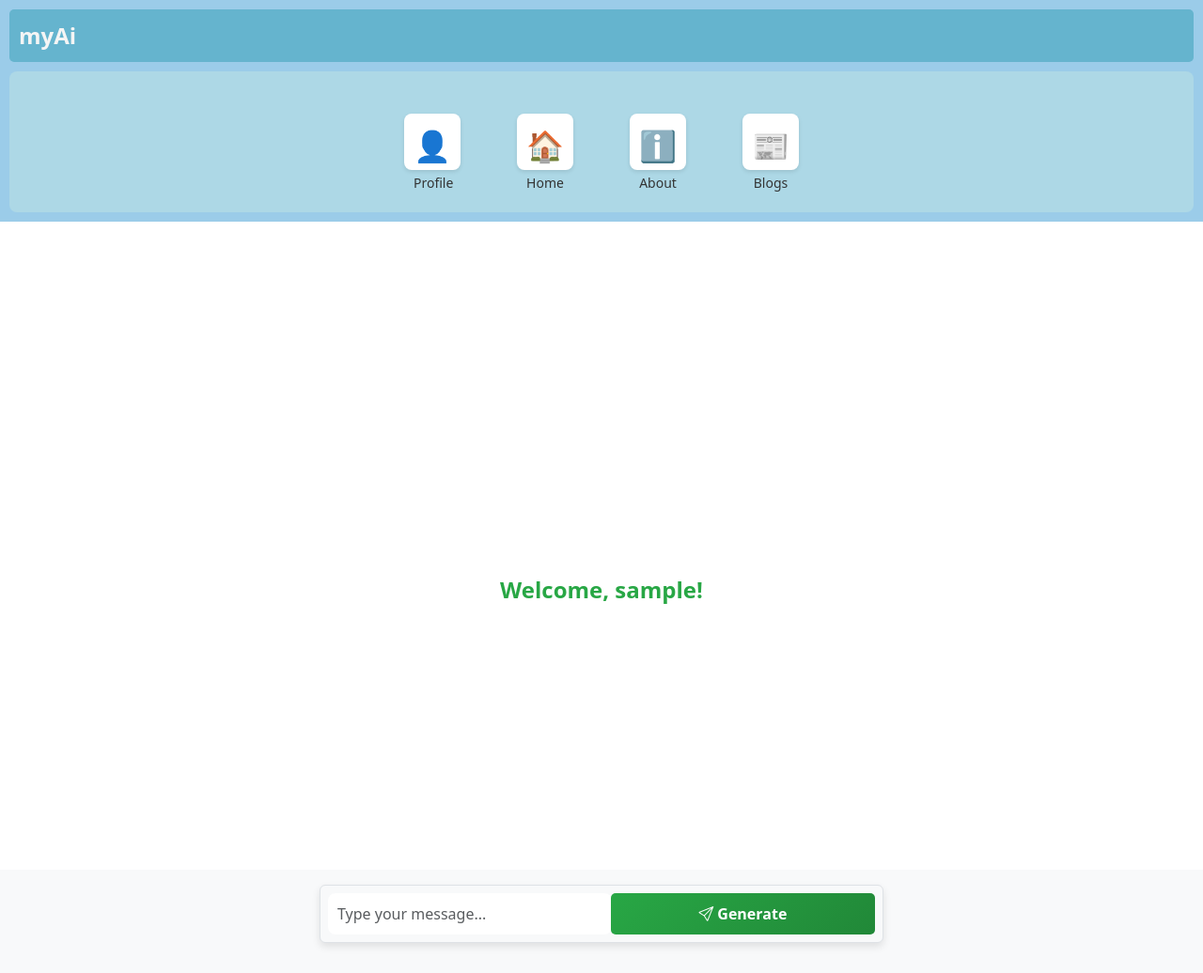
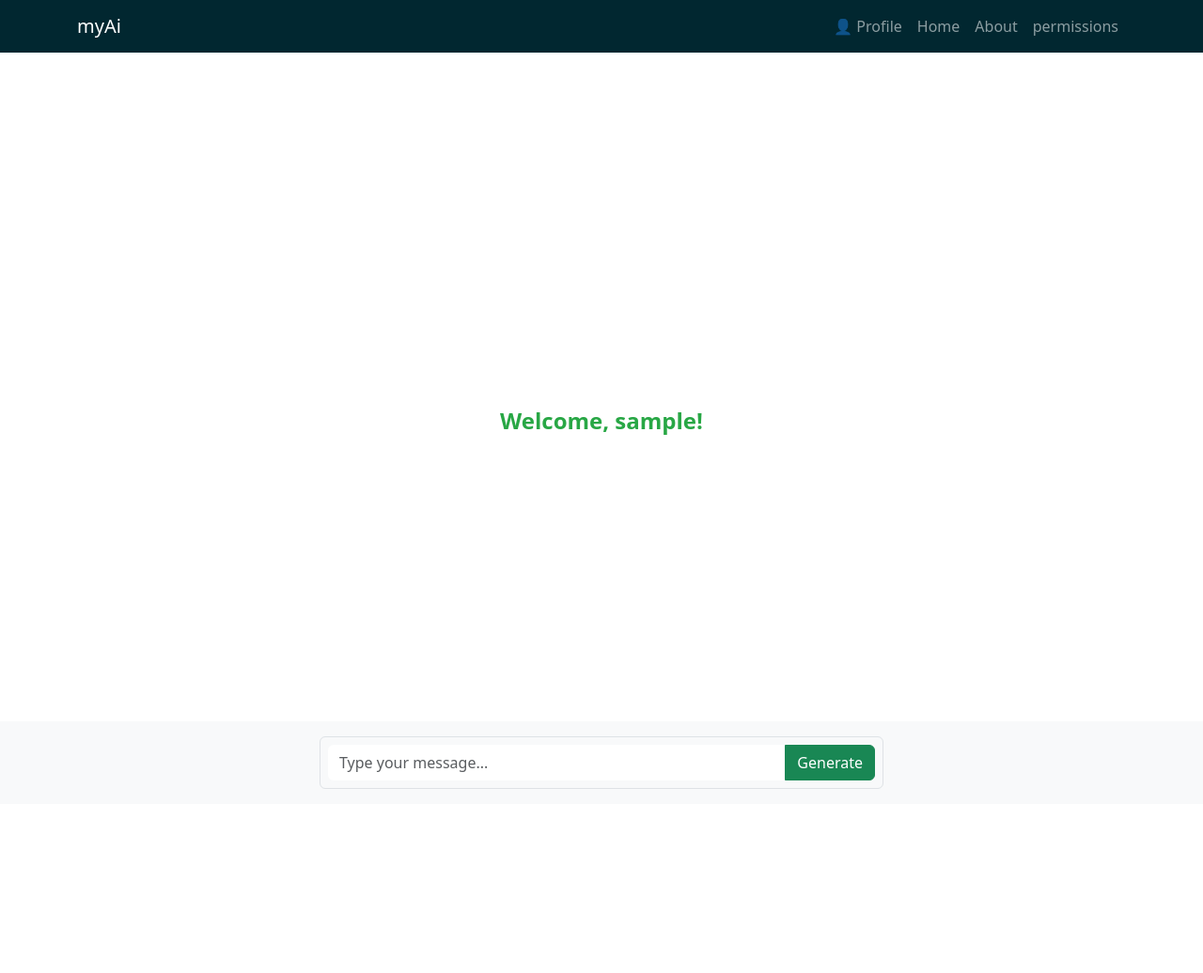
Before and after one commit to praneeth4040/Adjunct, a React (Vite) app in the folder client/: page /home in a window 1280 px wide. Shown: the whole page at 94% size. After the commit the page ends 856 px from the top, so only its background shows below. Built offline with nearby package versions, Linux system fonts and the light colour scheme; sample sign-in values are in the browser's storage.

Commit message:
some updates

```diff
--- a/client/src/components/home.jsx
+++ b/client/src/components/home.jsx
@@ -2,15 +2,14 @@ import React, { useEffect, useState, useRef } from 'react';
 import { useLocation } from 'react-router-dom';
 import axios from 'axios';
 
+
 function Home() {
   const location = useLocation();
   const [name, setName] = useState(localStorage.getItem('userName') || 'Guest');
-
   const [userPrompt, setUserPrompt] = useState('');
   const [chatMessages, setChatMessages] = useState([]); // To store chat messages
   const [hasInteracted, setHasInteracted] = useState(false); // To track if user clicked the generate button
   const chatContainerRef = useRef(null); // Reference to the chat container for auto-scrolling
-
 
   useEffect(() => {
     const token = localStorage.getItem('authToken');
@@ -28,7 +27,7 @@ function Home() {
   }, [location.state?.userName]);
 
   useEffect(() => {
-    // Scroll to the bottom of chat container whenever new message is added
+    // Scroll to the bottom of chat container whenever a new message is added
     if (chatContainerRef.current) {
       chatContainerRef.current.scrollTop = chatContainerRef.current.scrollHeight;
     }
@@ -36,43 +35,77 @@ function Home() {
 
   const handleSubmit = async (e) => {
     e.preventDefault();
-
-    // Mark that the user clicked the "Generate" button
     setHasInteracted(true);
 
     // Add the user's input as a message in the chat (on the right)
     const newChatMessages = [
       ...chatMessages,
-      { type: 'user', content: ` ${userPrompt}` },
+      { id: Date.now(), type: 'user', content: userPrompt, isEditable: false },
     ];
     setChatMessages(newChatMessages);
-    console.log(userPrompt)
+
     try {
       const token = localStorage.getItem('authToken');
-      const response = await axios.post('http://localhost:3000/askAi',{ userPrompt},{headers:{'Authorization':`Bearer ${token}`}} );
+      const response = await axios.post(
+        'http://localhost:3000/askAi',
+        { userPrompt },
+        { headers: { Authorization: `Bearer ${token}` } }
+      );
 
       // Add the AI-generated result to the chat (on the left)
       const generatedContent = response.data.generatedPrompt || 'No content generated.';
-      console.log(generatedContent)
-      setChatMessages([ ...newChatMessages, { type: 'ai', content: generatedContent } ]);
-
+      setChatMessages([
+        ...newChatMessages,
+        { id: Date.now(), type: 'ai', content: generatedContent, isEditable: false },
+      ]);
 
       setUserPrompt('');
     } catch (error) {
       console.error('Error generating message:', error);
-      setChatMessages([ ...newChatMessages, { type: 'ai', content: 'An error occurred. Please try again.' } ]);
+      setChatMessages([
+        ...newChatMessages,
+        { id: Date.now(), type: 'ai', content: 'An error occurred. Please try again.', isEditable: false },
+      ]);
     }
+  };
+
+  const handleEdit = (id) => {
+    setChatMessages((prevMessages) =>
+      prevMessages.map((message) =>
+        message.id === id ? { ...message, isEditable: true } : message
+      )
+    );
+  };
+
+  const handleSave = (id, newContent) => {
+    setChatMessages((prevMessages) =>
+      prevMessages.map((message) =>
+        message.id === id ? { ...message, content: newContent, isEditable: false } : message
+      )
+    );
+  };
+
+  const handleSend = (id) => {
+    const messageToSend = chatMessages.find((message) => message.id === id);
+    if (messageToSend) {
+    const response=axios.post("http://localhost:3000/sendmail",messageToSend.content)
+      // Add your API call for sending the message here
+    }
+  };
+
+  // Check if the prompt is related to sending an email
+  const isEmailPrompt = (prompt) => {
+    return prompt.toLowerCase().includes('send an email') || prompt.toLowerCase().includes('write an email');
   };
 
   return (
     <>
+      <div className="d-flex flex-column justify-content-between" style={{ height: '100vh', position: 'relative' }}>
+        {/* Welcome message */}
+        {!hasInteracted && (
           <div
-        className="d-flex flex-column justify-content-between"
-        style={{ height: '100vh', position: 'relative' }}
-      >
-        {/* Show Welcome message if user hasn't interacted yet */}
-        {!hasInteracted ? (
-          <div className="d-flex justify-content-center align-items-center" style={{
+            className="d-flex justify-content-center align-items-center"
+            style={{
               position: 'absolute',
               top: '50%',
               left: '50%',
@@ -80,65 +113,77 @@ function Home() {
               fontSize: '24px',
               fontWeight: 'bold',
               color: '#28a745',
-          }}>
+            }}
+          >
             <p>Welcome, {name}!</p>
           </div>
-        ) : (
+        )}
+
+        {/* Chat section */}
+        {hasInteracted && (
           <div
             ref={chatContainerRef}
             className="container"
             style={{
               maxHeight: '80vh',
               overflowY: 'auto',
-              marginBottom: '80px', // To give space for the input area
+              marginBottom: '80px',
               padding: '10px',
               display: 'flex',
-              flexDirection: 'column', // Ensure new messages appear at the bottom in correct sequence
+              flexDirection: 'column',
             }}
           >
-            {chatMessages.map((message, index) => (
+            {chatMessages.map((message) => (
               <div
-                key={index}
+                key={message.id}
                 className={`mb-3 ${message.type === 'user' ? 'text-left' : 'text-right'}`}
                 style={{
                   backgroundColor: message.type === 'user' ? '#d1e7dd' : '#f1f1f1',
                   borderRadius: '10px',
                   padding: '10px',
-                  maxWidth: message.type === 'user' ? '70%' : '80%', // Different max-width based on message type
+                  maxWidth: '80%',
                   margin: '5px 0',
                   wordWrap: 'break-word',
                   whiteSpace: 'pre-wrap',
                 }}
               >
-                {message.content}
+                {message.isEditable ? (
+                  <textarea
+                    className="form-control"
+                    defaultValue={message.content}
+                    onBlur={(e) => handleSave(message.id, e.target.value)}
+                  />
+                ) : (
+                  <span>{message.content}</span>
+                )}
+                {/* Only show Edit and Send for email-related prompts */}
+                {message.type === 'ai' && isEmailPrompt(message.content) && (
+                  <div className="mt-2 d-flex justify-content-end">
+                    {!message.isEditable && (
+                      <button
+                        className="btn btn-secondary btn-sm me-2"
+                        onClick={() => handleEdit(message.id)}
+                      >
+                        Edit
+                      </button>
+                    )}
+                    <button
+                      className="btn btn-success btn-sm"
+                      onClick={() => handleSend(message.id)}
+                    >
+                      Send
+                    </button>
+                  </div>
+                )}
               </div>
             ))}
           </div>
         )}
 
-        {/* Fixed footer with inputs */}
-        <footer
-          className="bg-light py-3 text-center"
-          style={{
-            position: 'absolute',
-            bottom: '0',
-            width: '100%',
-            padding: '10px 0',
-            backgroundColor: '#f8f9fa',
-          }}
-        >
+        {/* Footer */}
+        <footer className="bg-light py-3 text-center" style={{ position: 'absolute', bottom: '0', width: '100%' }}>
           <form onSubmit={handleSubmit}>
-            <div className="mb-3 row d-flex justify-content-center">
-              <div
-                className="input-group rounded border p-2"
-                style={{
-                  maxWidth: '600px',
-                  backgroundColor: '#f8f9fa',
-                  borderRadius: '10px',
-                  boxShadow: '0 4px 8px rgba(0, 0, 0, 0.1)',
-                  padding: '10px',
-                }}
-              >
+            <div className="input-group rounded border p-2" style={{ maxWidth: '600px', margin: '0 auto' }}>
               <input
                 type="text"
                 className="form-control border-0"
@@ -146,36 +191,10 @@ function Home() {
                 value={userPrompt}
                 onChange={(e) => setUserPrompt(e.target.value)}
                 required
-                  style={{
-                    borderRadius: '8px',
-                    padding: '10px',
-                    fontSize: '16px',
-                    backgroundColor: '#fff',
-                    border: '1px solid #ced4da',
-                  }}
               />
-                <div className="col d-flex justify-content-center">
-                  <button
-                    className="btn btn-success w-100"
-                    id="sendButton"
-                    type="submit"
-                    style={{
-                      borderRadius: '5px',
-                      background: 'linear-gradient(135deg, #28a745, #218838)',
-                      fontSize: '16px',
-                      color: 'white',
-                      fontWeight: 'bold',
-                      padding: '10px',
-                      border: 'none',
-                      transition: 'background 0.3s',
-                    }}
-                    onMouseOver={(e) => (e.target.style.background = '#218838')}
-                    onMouseOut={(e) => (e.target.style.background = 'linear-gradient(135deg, #28a745, #218838)')}
-                  >
-                    <i className="bi bi-send" style={{ color: 'white' }}></i> Generate
+              <button className="btn btn-success" type="submit">
+                Generate
               </button>
-                </div>
-              </div>
             </div>
           </form>
         </footer>
--- a/client/src/components/navbar.jsx
+++ b/client/src/components/navbar.jsx
@@ -21,17 +21,15 @@ function Navbar() {
   const navItems = isLoggedIn
     ? [
         { path: "/profile", label: "Profile", icon: "👤" },
-        { path: "/home", label: "Home", icon: "🏠" },
-
-        { path: "/about", label: "About", icon: "ℹ️" },
-        { path: "/blogs", label: "Blogs", icon: "📰" },
-        // New item example
+        { path: "/home", label: "Home" },
+        { path: "/about", label: "About" },
+        { path: "/blogs", label: "permissions" },
       ]
     : [
-        { path: "/about", label: "About us", icon: "ℹ️" },
-        { path: "/login", label: "Login", icon: "🔑" },
-        { path: "/signin", label: "Sign In", icon: "✍️" },
-        { path: "/blogs", label: "Blogs", icon: "📰" },
+        { path: "/about", label: "About us" },
+        { path: "/login", label: "Login" },
+        { path: "/signin", label: "Sign In" },
+
       ];
 
   const handleClick = (index) => {
@@ -39,24 +37,41 @@ function Navbar() {
   };
 
   return (
-    <nav className="navbar-container">
-      <div className="navbar-header">myAi</div>
-      <div className="navbar-grid">
-        {navItems.map((item, index) => {
-          return (
+    <div>
+      {/* Navbar */}
+      <nav className="navbar navbar-expand-lg navbar-dark" style={{ backgroundColor: "#012730" }}>
+        <div className="container">
+          <a className="navbar-brand" href="#">myAi</a>
+          <button
+            className="navbar-toggler"
+            type="button"
+            data-bs-toggle="collapse"
+            data-bs-target="#navbarNav"
+            aria-controls="navbarNav"
+            aria-expanded="false"
+            aria-label="Toggle navigation"
+          >
+            <span className="navbar-toggler-icon"></span>
+          </button>
+          <div className="collapse navbar-collapse" id="navbarNav">
+            <ul className="navbar-nav ms-auto">
+              {navItems.map((item, index) => (
+                <li className="nav-item" key={item.path}>
                   <Link
+                    className={`nav-link ${activeIndex === index ? "active" : ""}`}
                     to={item.path}
-              key={item.path}
-              className={`navbar-item ${activeIndex === index ? "active" : ""}`}
                     onClick={() => handleClick(index)}
                   >
-              <div className="navbar-icon">{item.icon}</div>
-              <div className="navbar-label">{item.label}</div>
+                    {item.icon && <span>{item.icon}</span>} {/* Display icon if exists */}
+                    {item.label}
                   </Link>
-          );
-        })}
+                </li>
+              ))}
+            </ul>
+          </div>
         </div>
       </nav>
+    </div>
   );
 }
 
```
Also changed, not shown: client/src/App.jsx (+10 -0 lines), client/src/components/blogs.jsx (+21 -8 lines), client/src/components/verifypage.jsx (added, +81 -0 lines), 2 other files (tests, documents, lock files or other folders). Lines whose indentation alone changed are shown as unchanged.
